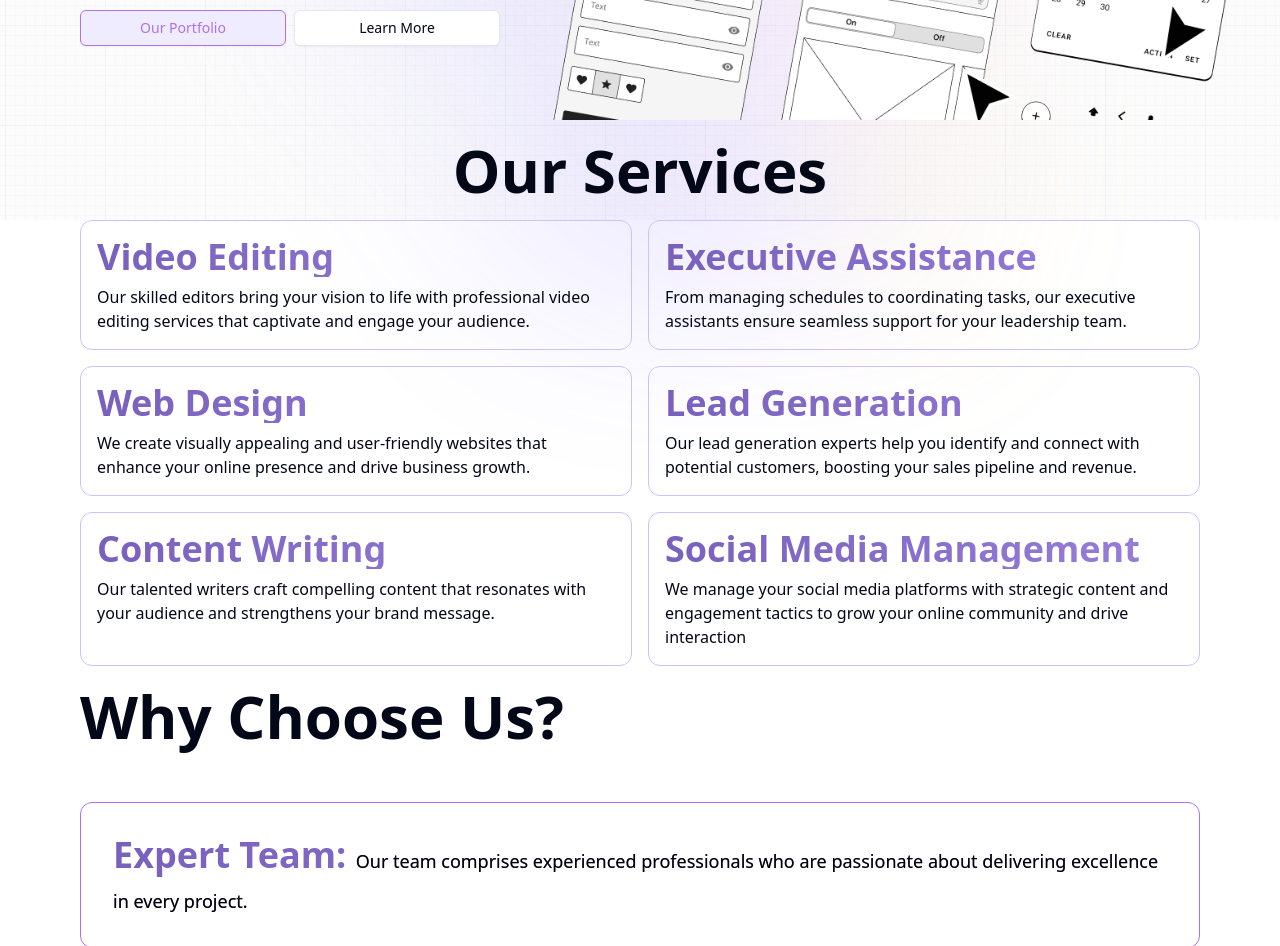
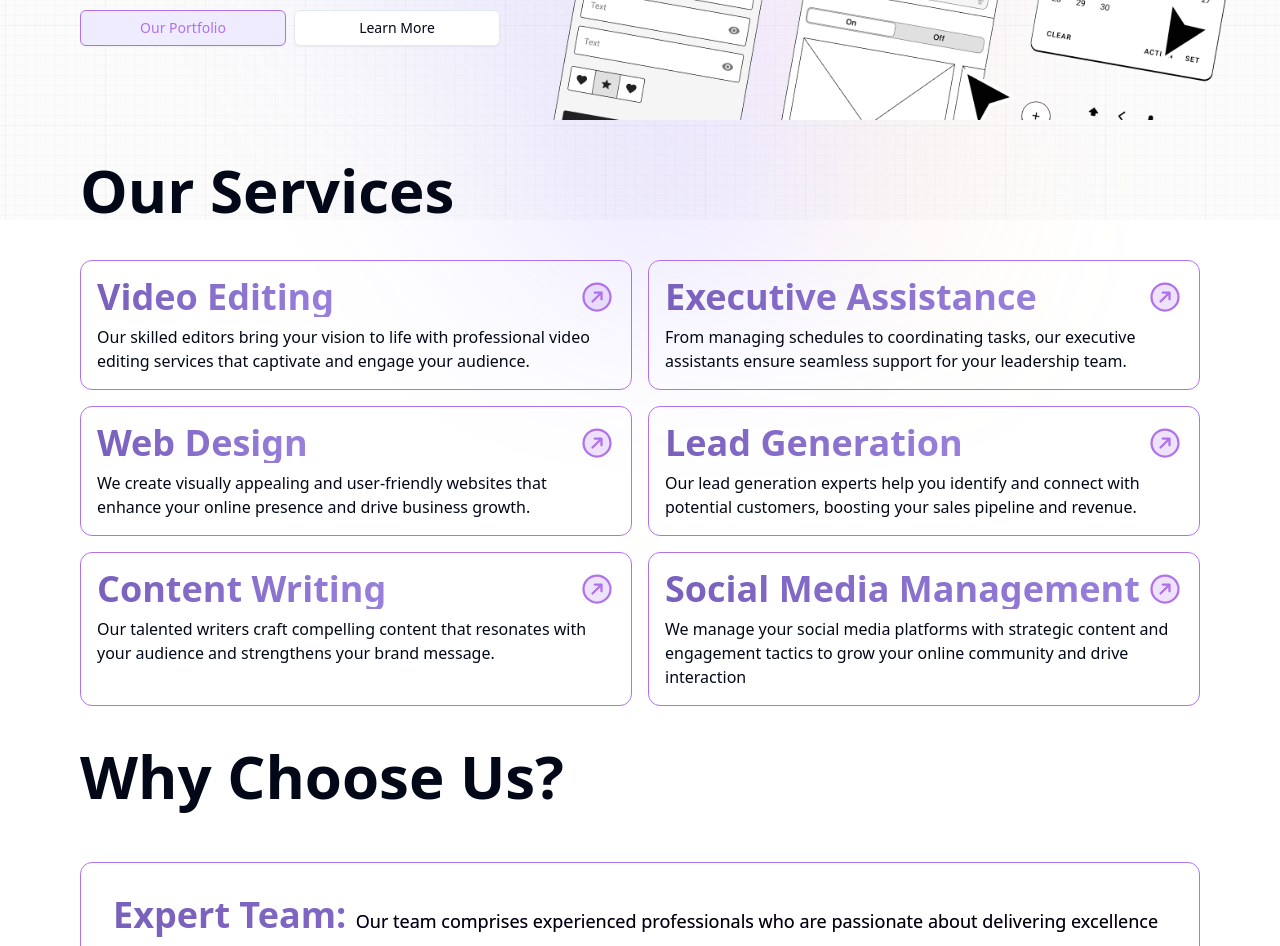
Before and after one commit to josephjamolod/team-portfolio, a Next.js app: page / in a window 1280 px wide. Shown: the part 580-1526 px from the top of the page. Built offline with nearby package versions, Linux system fonts and the light colour scheme.

Commit message:
add arrows link to each service

```diff
--- a/components/main-components/services.tsx
+++ b/components/main-components/services.tsx
@@ -36,21 +36,29 @@ const services: servicesType[] = [
   },
 ];
 
+import Link from "next/link";
+import { PiArrowCircleUpRightDuotone } from "react-icons/pi";
+
 export default function Services() {
   return (
-    <main className="flex flex-col justify-center items-center py-5 gap-y-5 px-20">
+    <main className="flex flex-col justify-center  py-10 gap-y-10 px-20">
       <h1 className="text-4xl md:text-5xl lg:text-6xl font-bold leading-tight">
         Our Services
       </h1>
       <div className="grid grid-cols-2 gap-4    ">
         {services.map((service, index) => (
           <div
-            className="border border-[#CAC2FF] rounded-xl p-4 flex flex-col gap-y-2"
+            className="border border-[#b071ec] rounded-xl p-4 flex flex-col gap-y-2"
             key={index}
           >
-            <h1 className=" font-bold text-4xl bg-gradient-to-r from-[#7860BC] to-[#9880DC] bg-clip-text text-transparent">
-              {service.name}
-            </h1>
+            <div className="flex justify-between items-center">
+              <h1 className=" font-bold text-4xl bg-gradient-to-r from-[#7860BC] to-[#9880DC] bg-clip-text text-transparent">
+                {service.name}
+              </h1>
+              <Link href={"/"}>
+                <PiArrowCircleUpRightDuotone className="text-4xl text-[#b071ec] hover:text-[#7b3cb6] transition-colors duration-300" />
+              </Link>
+            </div>
             <p>{service.description}</p>
           </div>
         ))}
```
